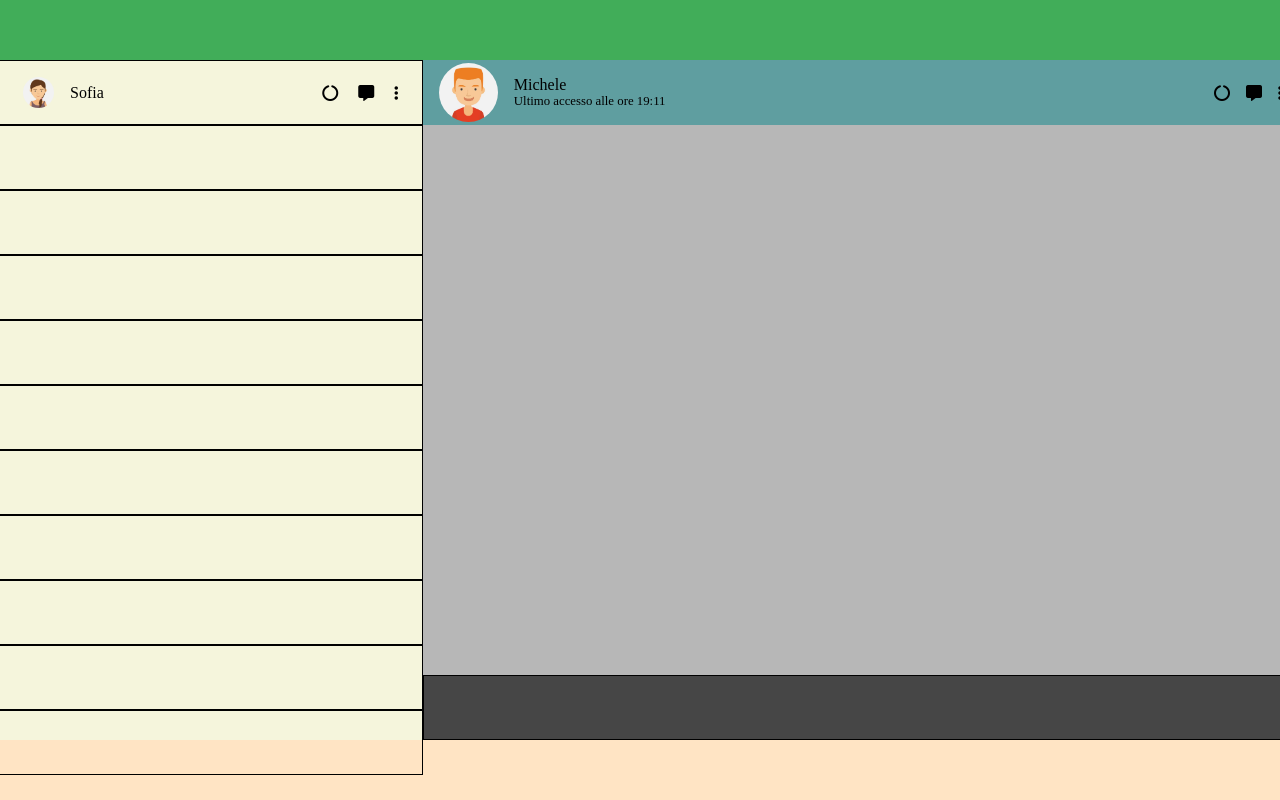
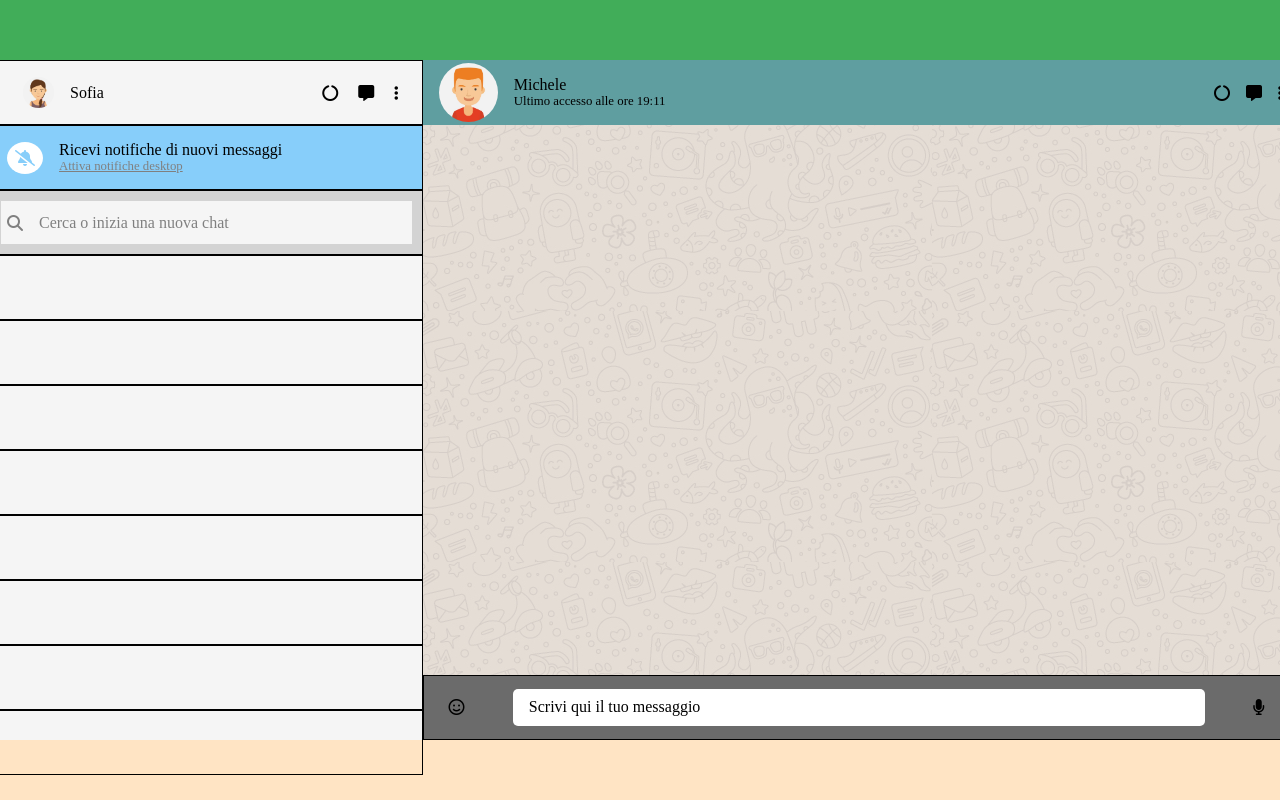
Before and after one commit to gianlucaligori/vue-boolzapp, a plain HTML site: page index.html in a window 1280 px wide. Drawn offline with nearby package versions, Linux system fonts and the light colour scheme.

Commit message:
add stuff

```diff
--- a/assets/style.css
+++ b/assets/style.css
@@ -35,10 +35,14 @@
     display: flex;
 }
 
+
+/* LEFT SIDE */
+
+
 .list-chat {
     height: 100%;
     width: calc( 100% / 3);
-    background-color:beige;
+    background-color:whitesmoke;
 
 }
 
@@ -73,12 +77,48 @@
     padding: .5rem;
 }
 
+.notification-sett {
+    display: flex;
+    align-items: center;
+    background-color: lightskyblue;
+}
 
+.notification-sett i {
+   background-color: white;
+   padding: .5rem;
+   border-radius: 100%;
+   margin-inline: 1rem;
+   color: lightskyblue;
+}
+
+.activate-notif-desktop-bottom {
+    font-size: .8rem;
+    text-decoration: underline;
+    color: grey;
+}
+
+.search-bar {
+    display: flex;
+    align-items: center;
+    box-shadow: inset 0px 0px 0px 10px lightgray;
+    color: gray;
+}
+
+.search-bar i {
+    margin-inline: 1rem;
+}
+
+
+
+
+/* RIGHT SIDE */
+
+/* CONVERSATION SPACE */
 
 .conversation-window {
     height: 100%;
     width: calc( 100% / 3 * 2);
-    background-color: rgb(183, 183, 183);
+    background-image: url(../assets/img/mine.jpg);
 }
 
 
@@ -110,10 +150,6 @@
     font-size: .8rem;
 }
 
-
-
-/* CONVERSATION SPACE */
-
 .conversation-space {
     height: calc(100% - 130px);
     /* border: 1px solid black; */
@@ -122,6 +158,20 @@
 
 .edit-message-space {
     height: 65px;
-    background-color:rgb(70, 70, 70);
+    background-color:rgb(107, 107, 107);
     border: 1px solid black;
+    display: flex;
+    align-items: center;
+    justify-content: space-around;
 }
+
+
+.text-message {
+    display: flex;
+    align-items: center;
+    padding-inline: 1rem;
+    background-color: white;
+    border-radius: 5px;
+    height: 60%;
+    width: 80%;
+}
--- a/index.html
+++ b/index.html
@@ -33,8 +33,21 @@
 
             </div>
 
-            <div class="notification-sett"></div>
-            <div class="search-bar"></div>
+            <div class="notification-sett">
+                <div>
+                    <i class="fa-solid fa-bell-slash"></i>
+                </div>
+
+                <div>
+                    <div class="activate-notif-desktop-top" >Ricevi notifiche di nuovi messaggi</div>
+                    <div class="activate-notif-desktop-bottom" >Attiva notifiche desktop</div>
+                </div>
+            </div>
+
+            <div class="search-bar">
+                <i class="fa-solid fa-magnifying-glass"></i>
+                <span>Cerca o inizia una nuova chat</span>
+            </div>
             <div class="chat"></div>
             <div class="chat"></div>
             <div class="chat"></div>
@@ -68,7 +81,16 @@
 
             <div class="conversation-space"></div>
 
-            <div class="edit-message-space"></div>
+            <div class="edit-message-space">
+
+                <div><i class="fa-regular fa-face-smile"></i></div>
+
+                <div class="text-message">
+                    <span>Scrivi qui il tuo messaggio</span>
+                </div>
+
+                <div><i class="fa-solid fa-microphone"></i></div>
+            </div>
         </div>
     </div>
 
```
